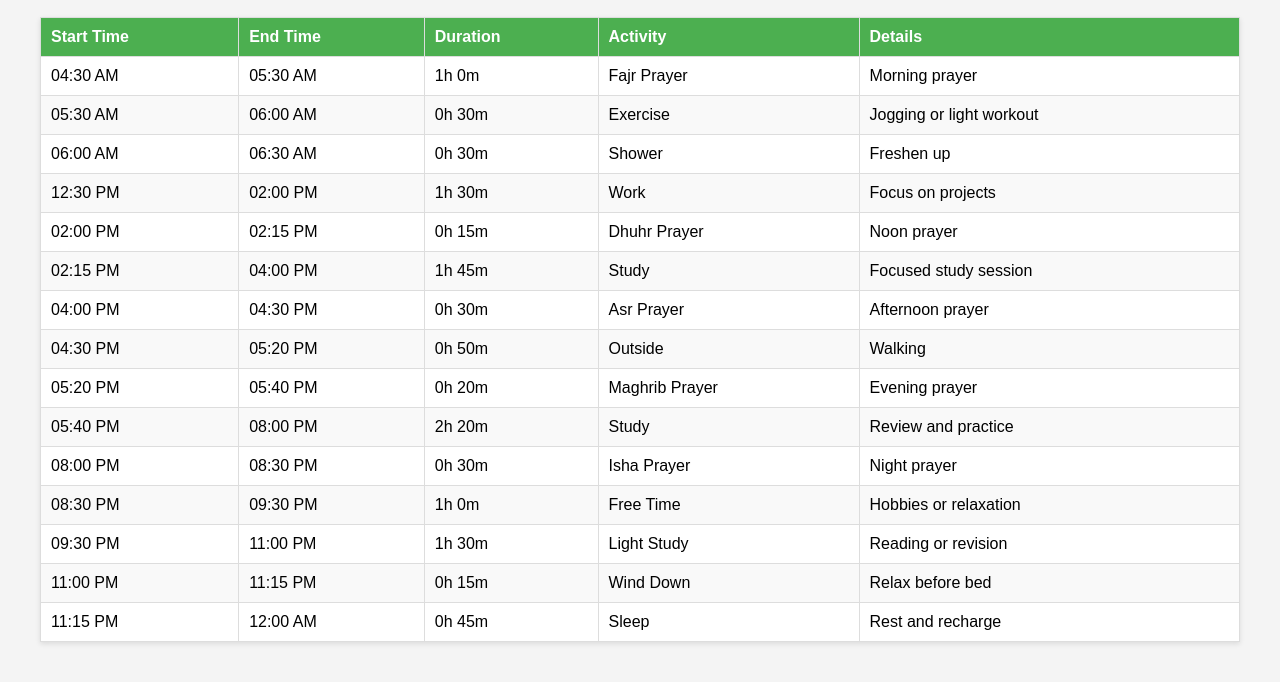
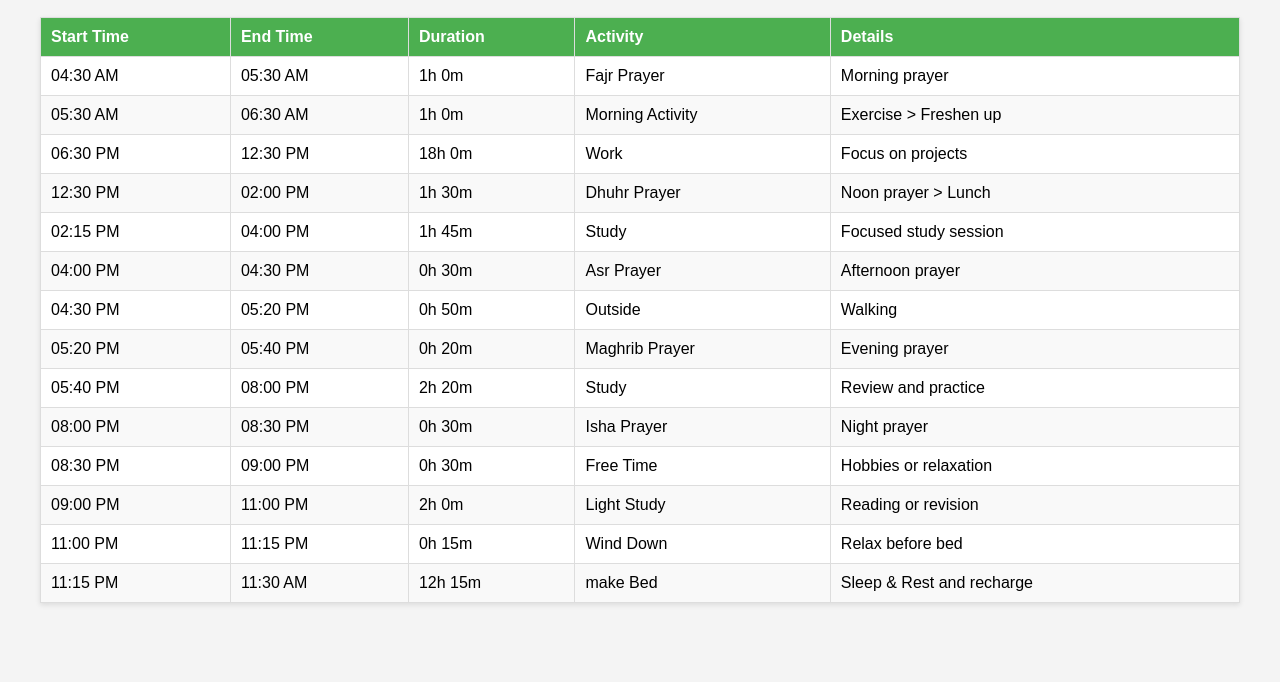
Before and after one commit to getrimon/schedule, a plain HTML site: page index.html in a window 1280 px wide. Shown: the part 118-800 px from the top of the page. Drawn offline with Linux system fonts and the light colour scheme.

Commit message:
Update index.html

```diff
--- a/index.html
+++ b/index.html
@@ -78,24 +78,22 @@
   </main>
 
   <script>
-      const schedule = [
+       const schedule = [
           { start: "04:30 AM", end: "05:30 AM", activity: "Fajr Prayer", details: "Morning prayer" },
-          { start: "05:30 AM", end: "06:00 AM", activity: "Exercise", details: "Jogging or light workout" },
-          { start: "06:00 AM", end: "06:30 AM", activity: "Shower", details: "Freshen up" },
-          { start: "12:30 PM", end: "02:00 PM", activity: "Work", details: "Focus on projects" },
-          { start: "02:00 PM", end: "02:15 PM", activity: "Dhuhr Prayer", details: "Noon prayer" },
+          { start: "05:30 AM", end: "06:30 AM", activity: "Morning Activity", details: "Exercise > Freshen up" },
+          { start: "06:30 PM", end: "12:30 PM", activity: "Work", details: "Focus on projects" },
+          { start: "12:30 PM", end: "02:00 PM", activity: "Dhuhr Prayer", details: "Noon prayer > Lunch" },
           { start: "02:15 PM", end: "04:00 PM", activity: "Study", details: "Focused study session" },
           { start: "04:00 PM", end: "04:30 PM", activity: "Asr Prayer", details: "Afternoon prayer" },
           { start: "04:30 PM", end: "05:20 PM", activity: "Outside", details: "Walking" },
           { start: "05:20 PM", end: "05:40 PM", activity: "Maghrib Prayer", details: "Evening prayer" },
           { start: "05:40 PM", end: "08:00 PM", activity: "Study", details: "Review and practice" },
           { start: "08:00 PM", end: "08:30 PM", activity: "Isha Prayer", details: "Night prayer" },
-          { start: "08:30 PM", end: "09:30 PM", activity: "Free Time", details: "Hobbies or relaxation" },
-          { start: "09:30 PM", end: "11:00 PM", activity: "Light Study", details: "Reading or revision" },
+          { start: "08:30 PM", end: "09:00 PM", activity: "Free Time", details: "Hobbies or relaxation" },
+          { start: "09:00 PM", end: "11:00 PM", activity: "Light Study", details: "Reading or revision" },
           { start: "11:00 PM", end: "11:15 PM", activity: "Wind Down", details: "Relax before bed" },
-          { start: "11:15 PM", end: "12:00 AM", activity: "Sleep", details: "Rest and recharge" }
+          { start: "11:15 PM", end: "11:30 AM", activity: "make Bed", details: "Sleep & Rest and recharge" }
       ];
-
       // Function to calculate the duration between start and end times
       function calculateDuration(start, end) {
           const startTime = new Date(`1970-01-01T${convertTo24Hour(start)}`);
```
